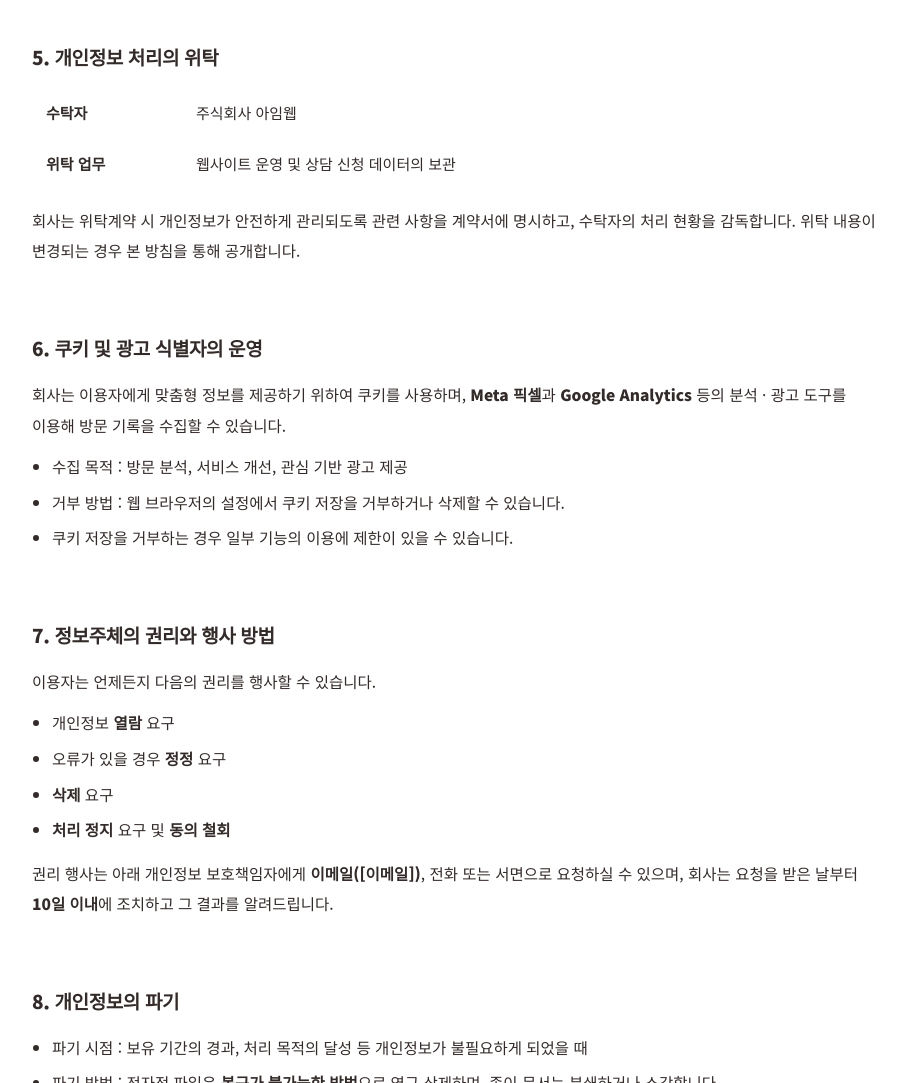
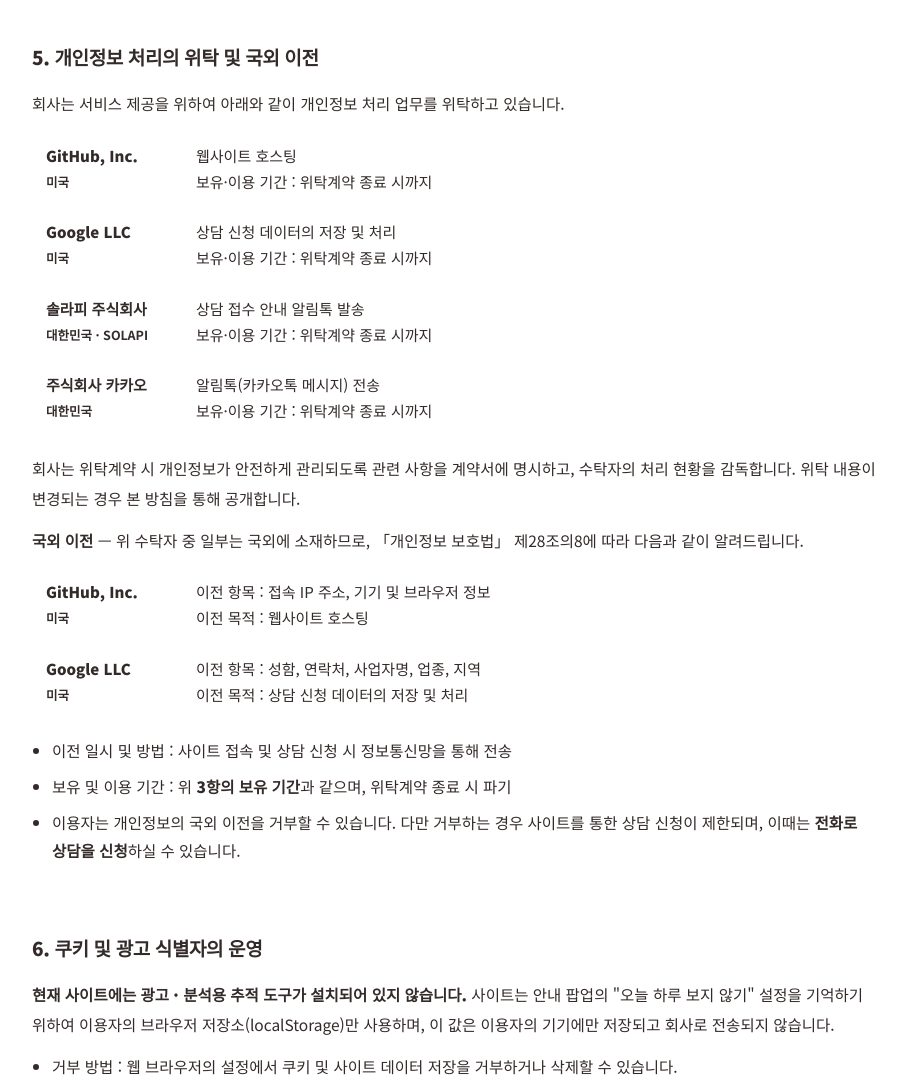
Before and after one commit to pnglab2027/pnglab2027.github.io, a plain HTML site: page privacy.html in a window 1280 px wide. Shown: the part 1640-2723 px from the top of the page, without its empty margins (178-1083 px from the left). Drawn offline with Linux system fonts and the light colour scheme; a web font is replaced by a local one.

Commit message:
개인정보처리방침 수탁·국외이전 갱신, 오시는 길 교통 안내
- 수탁자: 아임웹 → GitHub(미국) · Google(미국) · 솔라피 · 카카오
- 「개인정보 보호법」 제28조의8 국외 이전 고지 조항 추가
- 쿠키 조항을 실제 상태(추적 도구 미설치, 팝업 localStorage만)로 정정
- 오시는 길: 3호선 원흥역 1번 출구 · 도보 약 3분 300m · 건물 주차장

Co-Authored-By: Claude Opus 5 <noreply@anthropic.com>
Claude-Session: https://claude.ai/code/session_01Nd9i392RWedrsfmEnyBvVJ

```diff
--- a/privacy.html
+++ b/privacy.html
@@ -40,7 +40,7 @@
 <section class="vbsec" doz_type="section" style="background:#FFFFFF;padding-top:80px;padding-bottom:80px;">
 <!-- ══════════════════════════════════════════════════════════════
      윤파트너스 — 개인정보처리방침
-     아임웹 : 섹션 추가 → 코드(HTML) 블록 → 아래 전체를 붙여넣기
+     깃허브 : 99_UPLOAD/_조립.py 가 이 파일을 읽어 사이트에 넣습니다
      방침 1 — 섹션 배경·여백 설정하지 마세요(여백 0)
      ══════════════════════════════════════════════════════════════ -->
 <link rel="preconnect" href="https://fonts.googleapis.com">
@@ -223,21 +223,37 @@
           <li>법령에 특별한 규정이 있거나, 수사기관이 법령에 정한 절차와 방법에 따라 요구한 경우</li>
         </ul>
 
-        <h3>5. 개인정보 처리의 위탁</h3>
+        <h3>5. 개인정보 처리의 위탁 및 국외 이전</h3>
+        <p>회사는 서비스 제공을 위하여 아래와 같이 개인정보 처리 업무를 위탁하고 있습니다.</p>
         <table>
           <tbody>
-            <tr><th>수탁자</th><td>주식회사 아임웹</td></tr>
-            <tr><th>위탁 업무</th><td>웹사이트 운영 및 상담 신청 데이터의 보관</td></tr>
+            <tr><th>GitHub, Inc.<span style="display:block;font-size:12.5px;font-weight:600;color:var(--muted);margin-top:2px">미국</span></th><td>웹사이트 호스팅<br>보유·이용 기간 : 위탁계약 종료 시까지</td></tr>
+            <tr><th>Google LLC<span style="display:block;font-size:12.5px;font-weight:600;color:var(--muted);margin-top:2px">미국</span></th><td>상담 신청 데이터의 저장 및 처리<br>보유·이용 기간 : 위탁계약 종료 시까지</td></tr>
+            <tr><th>솔라피 주식회사<span style="display:block;font-size:12.5px;font-weight:600;color:var(--muted);margin-top:2px">대한민국 · SOLAPI</span></th><td>상담 접수 안내 알림톡 발송<br>보유·이용 기간 : 위탁계약 종료 시까지</td></tr>
+            <tr><th>주식회사 카카오<span style="display:block;font-size:12.5px;font-weight:600;color:var(--muted);margin-top:2px">대한민국</span></th><td>알림톡(카카오톡 메시지) 전송<br>보유·이용 기간 : 위탁계약 종료 시까지</td></tr>
           </tbody>
         </table>
         <p>회사는 위탁계약 시 개인정보가 안전하게 관리되도록 관련 사항을 계약서에 명시하고, 수탁자의 처리 현황을 감독합니다. 위탁 내용이 변경되는 경우 본 방침을 통해 공개합니다.</p>
 
+        <p><b>국외 이전</b> — 위 수탁자 중 일부는 국외에 소재하므로, 「개인정보 보호법」 제28조의8에 따라 다음과 같이 알려드립니다.</p>
+        <table>
+          <tbody>
+            <tr><th>GitHub, Inc.<span style="display:block;font-size:12.5px;font-weight:600;color:var(--muted);margin-top:2px">미국</span></th><td>이전 항목 : 접속 IP 주소, 기기 및 브라우저 정보<br>이전 목적 : 웹사이트 호스팅</td></tr>
+            <tr><th>Google LLC<span style="display:block;font-size:12.5px;font-weight:600;color:var(--muted);margin-top:2px">미국</span></th><td>이전 항목 : 성함, 연락처, 사업자명, 업종, 지역<br>이전 목적 : 상담 신청 데이터의 저장 및 처리</td></tr>
+          </tbody>
+        </table>
+        <ul>
+          <li>이전 일시 및 방법 : 사이트 접속 및 상담 신청 시 정보통신망을 통해 전송</li>
+          <li>보유 및 이용 기간 : 위 <b>3항의 보유 기간</b>과 같으며, 위탁계약 종료 시 파기</li>
+          <li>이용자는 개인정보의 국외 이전을 거부할 수 있습니다. 다만 거부하는 경우 사이트를 통한 상담 신청이 제한되며, 이때는 <b>전화로 상담을 신청</b>하실 수 있습니다.</li>
+        </ul>
+
         <h3>6. 쿠키 및 광고 식별자의 운영</h3>
-        <p>회사는 이용자에게 맞춤형 정보를 제공하기 위하여 쿠키를 사용하며, <b>Meta 픽셀</b>과 <b>Google Analytics</b> 등의 분석 · 광고 도구를 이용해 방문 기록을 수집할 수 있습니다.</p>
+        <p><b>현재 사이트에는 광고 · 분석용 추적 도구가 설치되어 있지 않습니다.</b> 사이트는 안내 팝업의 &quot;오늘 하루 보지 않기&quot; 설정을 기억하기 위하여 이용자의 브라우저 저장소(localStorage)만 사용하며, 이 값은 이용자의 기기에만 저장되고 회사로 전송되지 않습니다.</p>
         <ul>
-          <li>수집 목적 : 방문 분석, 서비스 개선, 관심 기반 광고 제공</li>
-          <li>거부 방법 : 웹 브라우저의 설정에서 쿠키 저장을 거부하거나 삭제할 수 있습니다.</li>
-          <li>쿠키 저장을 거부하는 경우 일부 기능의 이용에 제한이 있을 수 있습니다.</li>
+          <li>거부 방법 : 웹 브라우저의 설정에서 쿠키 및 사이트 데이터 저장을 거부하거나 삭제할 수 있습니다.</li>
+          <li>저장을 거부하는 경우 안내 팝업이 방문할 때마다 다시 표시될 수 있습니다.</li>
+          <li>향후 Google Analytics, Meta 픽셀 등 분석 · 광고 도구를 도입하는 경우 <b>도입 전에 본 방침을 개정하여 공지</b>합니다.</li>
         </ul>
 
         <h3>7. 정보주체의 권리와 행사 방법</h3>
```
Also changed, not shown: about.html (+9 -9 lines), certification.html (+4 -4 lines), funding.html (+8 -8 lines), index.html (+10 -10 lines), scaleup.html (+4 -4 lines), terms.html (+1 -1 lines).
